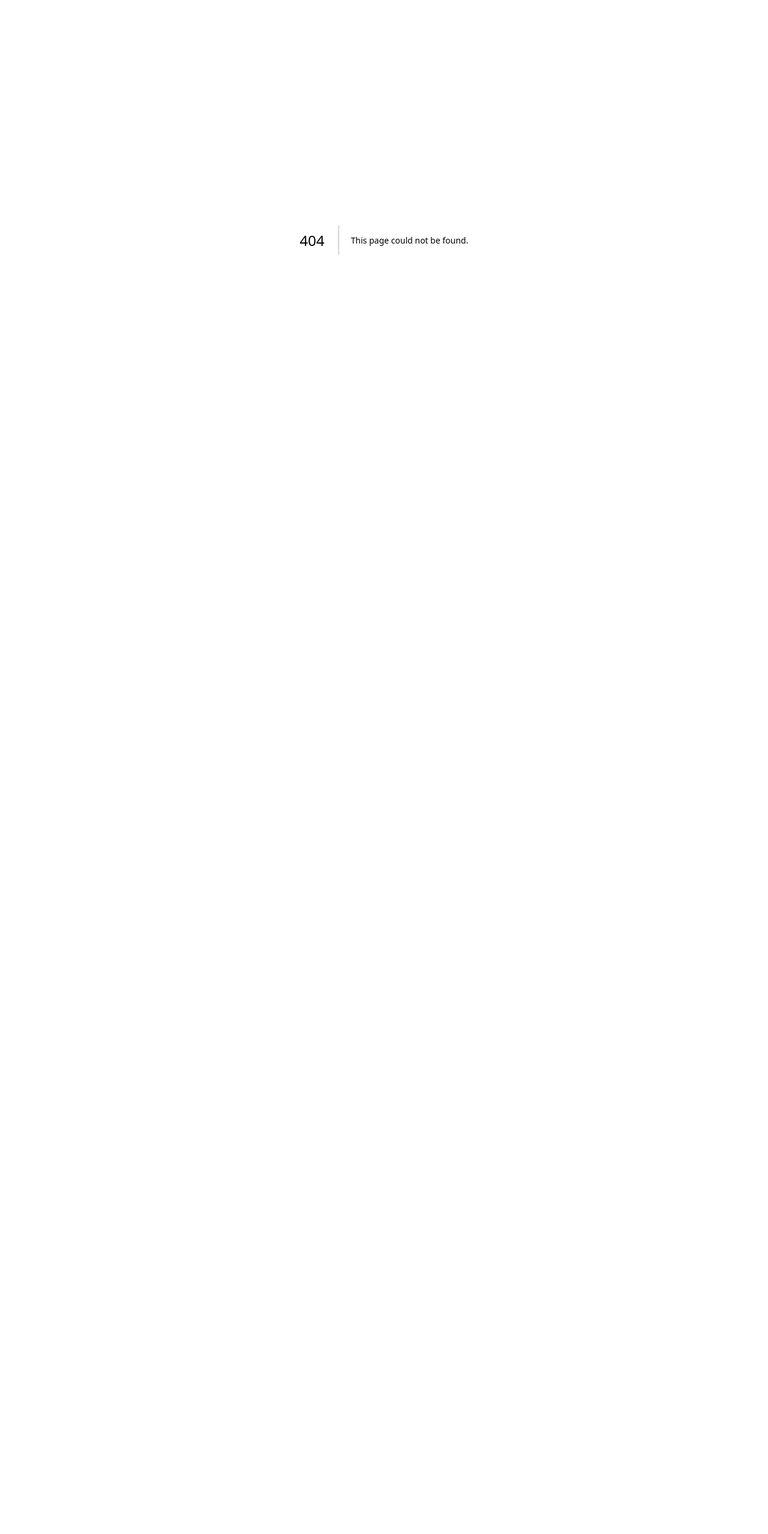
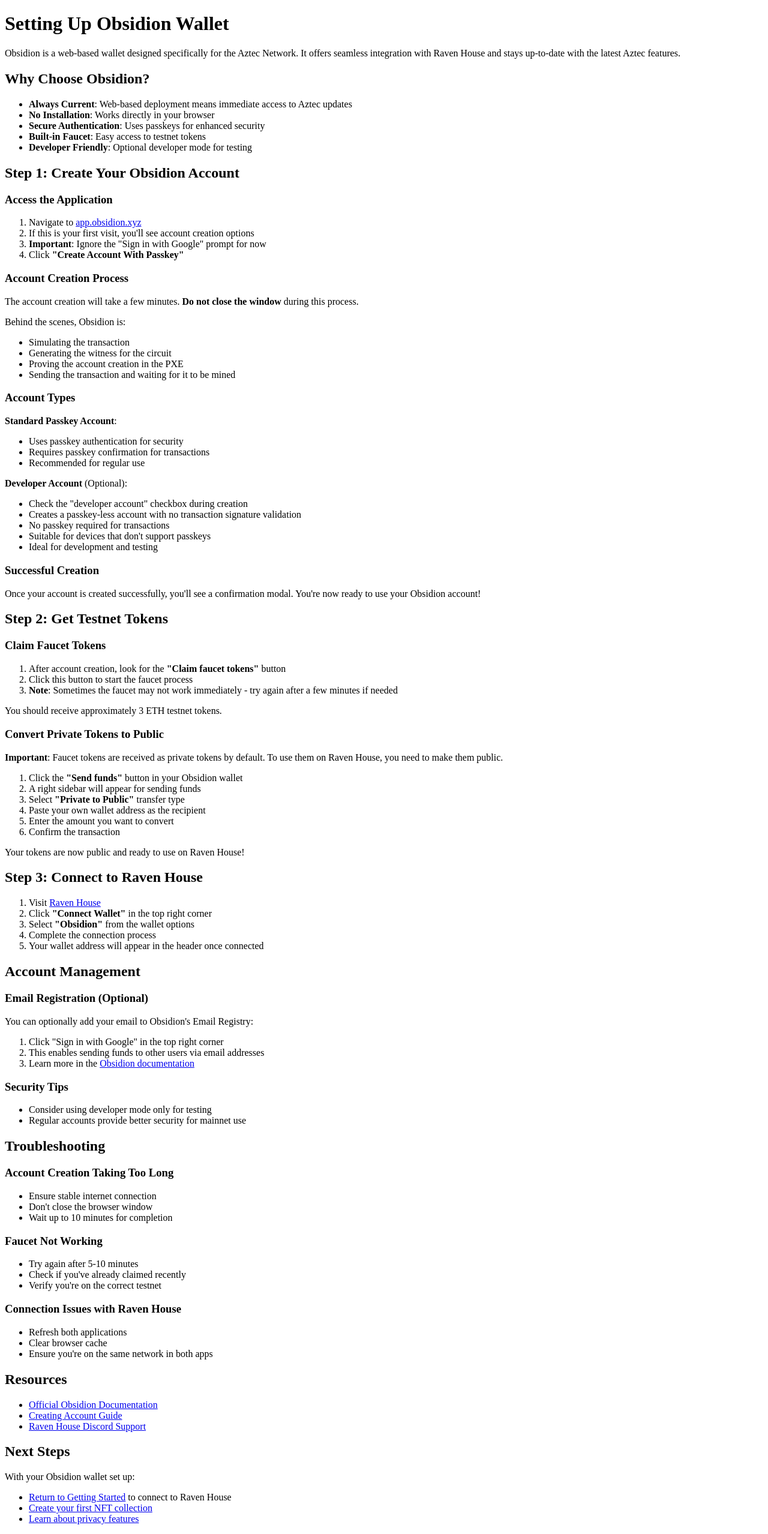
Before and after one commit to raven-house/docs.ravenhouse, a Next.js app: page /wallets/obsidion in a window 1280 px wide. Before the commit this address had no page. Shown: the whole page at 60% size. Before the commit the page ends 800 px from the top, so only its background shows below. Built offline with nearby package versions, Linux system fonts and the light colour scheme.

Commit message:
chore: Add wallets page

```diff
--- /dev/null
+++ b/pages/wallets/obsidion.mdx
@@ -0,0 +1,125 @@
+# Setting Up Obsidion Wallet
+
+Obsidion is a web-based wallet designed specifically for the Aztec Network. It offers seamless integration with Raven House and stays up-to-date with the latest Aztec features.
+
+## Why Choose Obsidion?
+
+- **Always Current**: Web-based deployment means immediate access to Aztec updates
+- **No Installation**: Works directly in your browser
+- **Secure Authentication**: Uses passkeys for enhanced security
+- **Built-in Faucet**: Easy access to testnet tokens
+- **Developer Friendly**: Optional developer mode for testing
+
+## Step 1: Create Your Obsidion Account
+
+### Access the Application
+
+1. Navigate to [app.obsidion.xyz](https://app.obsidion.xyz)
+2. If this is your first visit, you'll see account creation options
+3. **Important**: Ignore the "Sign in with Google" prompt for now
+4. Click **"Create Account With Passkey"**
+
+### Account Creation Process
+
+The account creation will take a few minutes. **Do not close the window** during this process.
+
+Behind the scenes, Obsidion is:
+- Simulating the transaction
+- Generating the witness for the circuit
+- Proving the account creation in the PXE
+- Sending the transaction and waiting for it to be mined
+
+### Account Types
+
+**Standard Passkey Account**:
+- Uses passkey authentication for security
+- Requires passkey confirmation for transactions
+- Recommended for regular use
+
+**Developer Account** (Optional):
+- Check the "developer account" checkbox during creation
+- Creates a passkey-less account with no transaction signature validation
+- No passkey required for transactions
+- Suitable for devices that don't support passkeys
+- Ideal for development and testing
+
+### Successful Creation
+
+Once your account is created successfully, you'll see a confirmation modal. You're now ready to use your Obsidion account!
+
+## Step 2: Get Testnet Tokens
+
+### Claim Faucet Tokens
+{/* //TODO Improve this and add faucet token screenshot */}
+1. After account creation, look for the **"Claim faucet tokens"** button
+2. Click this button to start the faucet process
+3. **Note**: Sometimes the faucet may not work immediately - try again after a few minutes if needed
+
+You should receive approximately 3 ETH testnet tokens.
+
+### Convert Private Tokens to Public
+
+**Important**: Faucet tokens are received as private tokens by default. To use them on Raven House, you need to make them public.
+{/* TODO: Add multiple screenshots here to demonstrate what's going on */}
+1. Click the **"Send funds"** button in your Obsidion wallet
+2. A right sidebar will appear for sending funds
+3. Select **"Private to Public"** transfer type
+4. Paste your own wallet address as the recipient
+5. Enter the amount you want to convert
+6. Confirm the transaction
+
+Your tokens are now public and ready to use on Raven House!
+
+## Step 3: Connect to Raven House
+
+1. Visit [Raven House](https://app.ravenhouse.xyz)
+2. Click **"Connect Wallet"** in the top right corner
+3. Select **"Obsidion"** from the wallet options
+4. Complete the connection process
+5. Your wallet address will appear in the header once connected
+
+## Account Management
+
+### Email Registration (Optional)
+
+You can optionally add your email to Obsidion's Email Registry:
+
+1. Click "Sign in with Google" in the top right corner
+2. This enables sending funds to other users via email addresses
+3. Learn more in the [Obsidion documentation](https://docs.obsidion.xyz)
+
+### Security Tips
+
+- Consider using developer mode only for testing
+- Regular accounts provide better security for mainnet use
+
+## Troubleshooting
+
+### Account Creation Taking Too Long
+- Ensure stable internet connection
+- Don't close the browser window
+- Wait up to 10 minutes for completion
+
+### Faucet Not Working
+- Try again after 5-10 minutes
+- Check if you've already claimed recently
+- Verify you're on the correct testnet
+
+### Connection Issues with Raven House
+- Refresh both applications
+- Clear browser cache
+- Ensure you're on the same network in both apps
+
+## Resources
+
+- [Official Obsidion Documentation](https://docs.obsidion.xyz/intro)
+- [Creating Account Guide](https://docs.obsidion.xyz/getting-started/creating-account)
+- [Raven House Discord Support](https://discord.com/invite/gCPZhWBYQH)
+
+## Next Steps
+
+With your Obsidion wallet set up:
+
+- [Return to Getting Started](/getting-started) to connect to Raven House
+- [Create your first NFT collection](/guides/collections)
+- [Learn about privacy features](/guides/privacy)
```
Also changed, not shown: pages/_meta.json (+8 -1 lines), pages/getting-started.mdx (+26 -11 lines), pages/wallets/azguard.mdx (added, +127 -0 lines).
